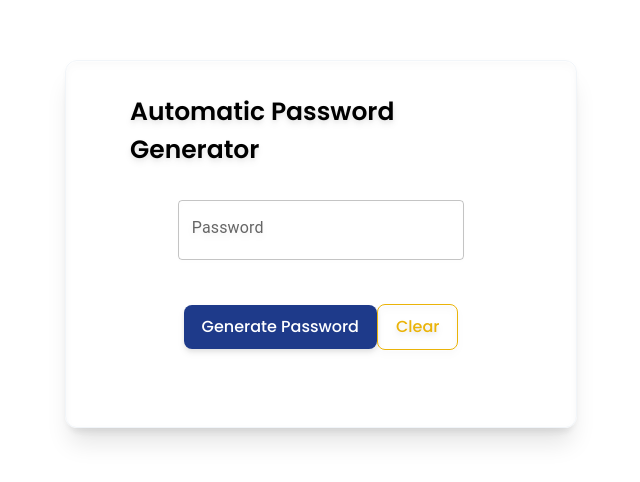
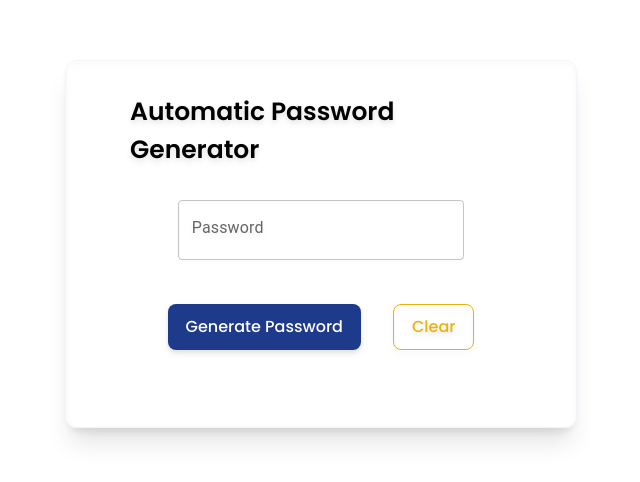
Before and after one commit to AshanSandeep06/Password-Generator-React, a React (Create React App) app: page / in a window 1280 px wide. Shown: the part 156-638 px from the top of the page, without its empty margins (319-959 px from the left). Built offline with nearby package versions, Linux system fonts and the light colour scheme.

Commit message:
Content Updated in frontend

```diff
--- a/src/App.tsx
+++ b/src/App.tsx
@@ -23,7 +23,7 @@ export default function App() {
             />
           </div>
 
-          <div>
+          <div className="flex gap-8 justify-center w-full">
             <button
               type="button"
               className="mt-2 bg-blue-900 text-white py-[10px] px-[18px] rounded-lg font-medium"
```
